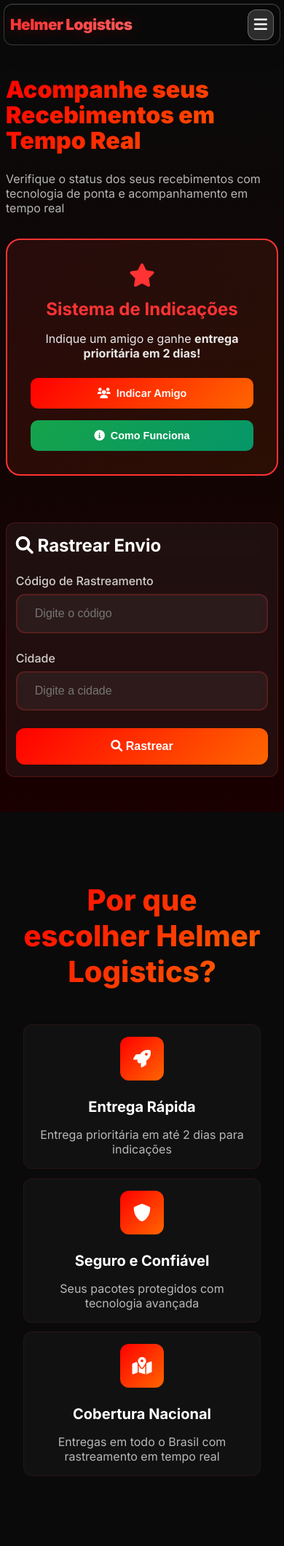
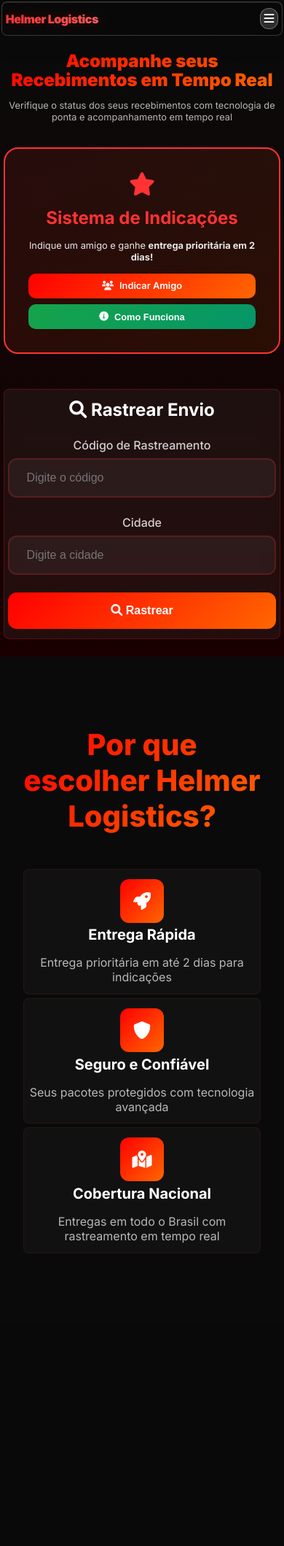
Before and after one commit to DexsDevelopers/site-rastreamento, a PHP site: page / in a window 390 px wide. Shown: the whole page at 73% size. After the commit the page ends 1718 px from the top, so only its background shows below. Run offline with PHP 8.4, Linux system fonts and the light colour scheme.

Commit message:
fix: correÃ§Ãµes agressivas de responsividade mobile - reduzir tamanhos drasticamente e corrigir overflow

```diff
--- a/index.php
+++ b/index.php
@@ -302,20 +302,28 @@ body { font-family: 'Inter', sans-serif; background: var(--dark); color: var(--l
     .hero-container { grid-template-columns: 1fr; gap: 2rem; }
     .hero-content h1 { font-size: 2.5rem; }
 }
+/* Responsividade Mobile - Correções Agressivas */
 @media (max-width: 768px) {
+    * {
+        box-sizing: border-box;
+    }
+
     .header {
-        margin: 0 10px;
-        top: 10px;
-        border-radius: 15px;
+        margin: 0 5px;
+        top: 5px;
+        border-radius: 10px;
+        width: calc(100% - 10px);
     }
 
     .nav-container {
-        padding: 0 1rem;
-        height: 60px;
+        padding: 0 0.5rem;
+        height: 50px;
+        max-width: 100%;
     }
 
     .logo {
-        font-size: 1.5rem;
+        font-size: 1.2rem;
+        white-space: nowrap;
     }
 
     .nav-links {
@@ -324,159 +332,189 @@ body { font-family: 'Inter', sans-serif; background: var(--dark); color: var(--l
 
     .mobile-menu-toggle {
         display: block;
+        padding: 0.3rem;
+        font-size: 1rem;
     }
 
     .mobile-menu {
-        margin: 0 10px;
-        border-radius: 0 0 15px 15px;
+        margin: 0 5px;
+        border-radius: 0 0 10px 10px;
+        width: calc(100% - 10px);
     }
 
     .hero {
-        padding: 4rem 1rem;
-        min-height: 70vh;
+        padding: 2rem 0.5rem;
+        min-height: 60vh;
+        text-align: center;
     }
 
     .hero-container {
         grid-template-columns: 1fr;
-        gap: 2rem;
+        gap: 1rem;
+        max-width: 100%;
     }
 
     .hero-content h1 {
-        font-size: 2.5rem;
-        line-height: 1.2;
+        font-size: 1.8rem;
+        line-height: 1.1;
+        margin-bottom: 1rem;
+        word-wrap: break-word;
     }
 
     .hero-content p {
-        font-size: 1.1rem;
-        margin-bottom: 2rem;
+        font-size: 0.9rem;
+        margin-bottom: 1rem;
+        line-height: 1.4;
     }
 
     .search-container, .results-box {
-        padding: 1.5rem;
-        border-radius: 15px;
+        padding: 1rem 0.5rem;
+        border-radius: 10px;
+        margin: 0;
+        width: 100%;
     }
 
     .btn-group {
         flex-direction: column;
-        gap: 1rem;
+        gap: 0.5rem;
+        width: 100%;
     }
 
     .btn {
         width: 100%;
         justify-content: center;
-        padding: 1rem 2rem;
-        font-size: 1rem;
+        padding: 0.8rem 1rem;
+        font-size: 0.9rem;
+        margin: 0;
     }
 
     .section {
-        padding: 3rem 1rem;
+        padding: 2rem 0.5rem;
+        overflow-x: hidden;
     }
 
     .container {
         padding: 0;
+        max-width: 100%;
+        margin: 0;
     }
 
     .section-title {
-        font-size: 2rem;
-        margin-bottom: 2rem;
+        font-size: 1.5rem;
+        margin-bottom: 1rem;
+        text-align: center;
+        word-wrap: break-word;
     }
 
     .features-grid {
         grid-template-columns: 1fr;
-        gap: 1rem;
+        gap: 0.5rem;
     }
 
     .feature-card {
-        padding: 1.5rem;
-        border-radius: 15px;
+        padding: 1rem 0.5rem;
+        border-radius: 10px;
+        margin: 0;
+        width: 100%;
     }
 
     .feature-icon {
-        font-size: 2rem;
+        font-size: 1.5rem;
+        margin-bottom: 0.5rem;
     }
 
     .feature-title {
-        font-size: 1.2rem;
+        font-size: 1rem;
+        margin-bottom: 0.3rem;
     }
 
     .feature-description {
-        font-size: 0.9rem;
+        font-size: 0.8rem;
+        line-height: 1.3;
     }
 }
 
 @media (max-width: 480px) {
     .header {
-        margin: 0 5px;
-        top: 5px;
-        border-radius: 12px;
+        margin: 0 2px;
+        top: 2px;
+        border-radius: 8px;
+        width: calc(100% - 4px);
     }
 
     .nav-container {
-        padding: 0 0.5rem;
-        height: 55px;
+        padding: 0 0.3rem;
+        height: 45px;
     }
 
     .logo {
-        font-size: 1.3rem;
+        font-size: 1rem;
     }
 
     .mobile-menu {
-        margin: 0 5px;
-        border-radius: 0 0 12px 12px;
+        margin: 0 2px;
+        border-radius: 0 0 8px 8px;
+        width: calc(100% - 4px);
     }
 
     .hero {
-        padding: 3rem 0.5rem;
+        padding: 1.5rem 0.3rem;
+        min-height: 50vh;
     }
 
     .hero-content h1 {
-        font-size: 2rem;
+        font-size: 1.5rem;
         line-height: 1.1;
+        margin-bottom: 0.8rem;
     }
 
     .hero-content p {
-        font-size: 1rem;
-        margin-bottom: 1.5rem;
+        font-size: 0.8rem;
+        margin-bottom: 0.8rem;
+        line-height: 1.3;
     }
 
     .search-container, .results-box {
-        padding: 1rem 0.8rem;
-        border-radius: 12px;
+        padding: 0.8rem 0.3rem;
+        border-radius: 8px;
     }
 
     .btn {
-        padding: 0.8rem 1.5rem;
-        font-size: 0.9rem;
+        padding: 0.6rem 0.8rem;
+        font-size: 0.8rem;
     }
 
     .section {
-        padding: 2rem 0.5rem;
+        padding: 1.5rem 0.3rem;
     }
 
     .section-title {
-        font-size: 1.8rem;
-        margin-bottom: 1.5rem;
+        font-size: 1.3rem;
+        margin-bottom: 0.8rem;
     }
 
     .features-grid {
-        gap: 0.8rem;
+        gap: 0.3rem;
     }
 
     .feature-card {
-        padding: 1rem;
-        border-radius: 12px;
+        padding: 0.8rem 0.3rem;
+        border-radius: 8px;
     }
 
     .feature-icon {
-        font-size: 1.8rem;
+        font-size: 1.2rem;
+        margin-bottom: 0.3rem;
     }
 
     .feature-title {
-        font-size: 1.1rem;
+        font-size: 0.9rem;
+        margin-bottom: 0.2rem;
     }
 
     .feature-description {
-        font-size: 0.8rem;
+        font-size: 0.7rem;
+        line-height: 1.2;
     }
 }
 </style>
```
Also changed, not shown: sobre.php (+287 -231 lines).
